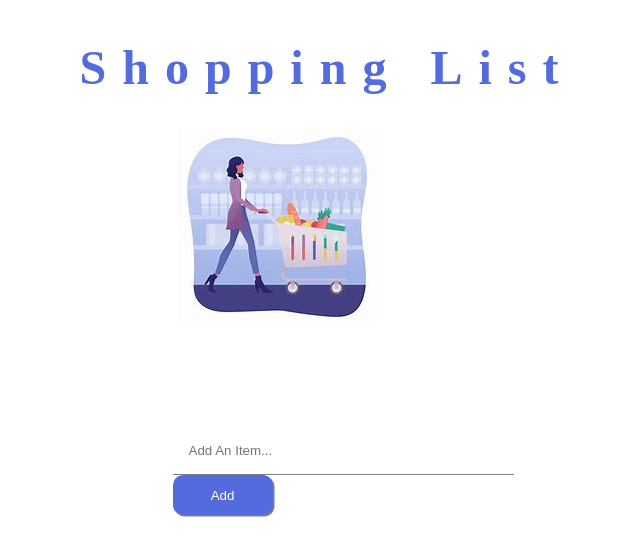
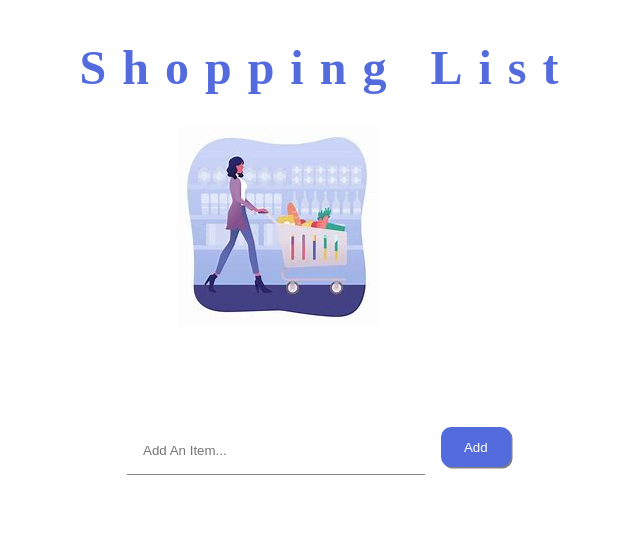
Before and after one commit to swasthik-007/Reducers-shoppinglist, a React (Vite) app: page / in a window 1280 px wide. Shown: the top 556 px of the page, without its empty margins (313-953 px from the left). Built offline with nearby package versions, Linux system fonts and the light colour scheme.

Commit message:
Segregated dispatch and state in context

```diff
--- a/src/components/InputItem/InputItem.jsx
+++ b/src/components/InputItem/InputItem.jsx
@@ -2,31 +2,47 @@
 import './InputItem.css';
 import 'react-toastify/dist/ReactToastify.css';
 
+// Context import
+import { ShoppingDispatchContext } from '../../providers/ShoppingContext';
+
 // utils import
 import { showSuccess } from '../../utils/showToasts';
-import { useState } from 'react';
+import { useForm } from 'react-hook-form';
+import { useContext } from 'react';
 
-function InputItem({ addItem }) {
+function InputItem() {
 
-    const [itemName, setItemName] = useState('');
+    const { register, handleSubmit, formState: { errors } } = useForm();
+
+    const dispatch = useContext(ShoppingDispatchContext);
+
+    const handleFormSubmission = (data) => {
+        dispatch({
+            type: 'add_item',
+            itemName: data.item
+        })
+        showSuccess('Successfully added item');
+    }
+
     return (
         <div className="item-input-wrapper">
+            <form onSubmit={handleSubmit(handleFormSubmission)}>
                 <input
                     className='item-input'
                     type="text"
                     placeholder="Add An Item..."
-                value={itemName}
-                onChange={(e) => setItemName(e.target.value)}
+                    name="item"
+                    {...register("item", { required: true, minLength: 3 })}
                 />
-            <button className='add-item-button'
-                onClick={() => {
-                    addItem(itemName);
-                    setItemName('');
-                    showSuccess('Successfully added item')
-                }}
-            >
+                <button className='add-item-button'>
                     Add
                 </button>
+                <div>
+                    {errors.item && errors.item.type == 'required' && <p>Item is missing </p>}
+                    {errors.item && errors.item.type == 'minLength' && <p>Item name cannot be less than 3 </p>}
+                </div>
+            </form>
+
         </div>
     );
 }
--- a/src/components/ItemList/ItemList.jsx
+++ b/src/components/ItemList/ItemList.jsx
@@ -4,12 +4,17 @@ import './ItemList.css';
 import Item from '../Item/Item';
 import { FontAwesomeIcon } from '@fortawesome/react-fontawesome';
 import { faPlus, faMinus } from '@fortawesome/free-solid-svg-icons';
-import React from 'react';
+import React, { useContext } from 'react';
+
+// Context imports
+import { ShoppingItemsContext } from '../../providers/ShoppingContext';
 
 // utils
 import { showError } from '../../utils/showToasts';
 
-function ItemList({ shoppingItems, addQuantity, decQuantity }) {
+function ItemList({ addQuantity, decQuantity }) {
+
+    const shoppingItems = useContext(ShoppingItemsContext);
 
     return (
         <div className="shopping-items-wrapper">
@@ -31,7 +36,6 @@ function ItemList({ shoppingItems, addQuantity, decQuantity }) {
                                 onClick={() => {
                                     if(item.quantity == 1) showError(`${item.name} removed from the list`)
                                     decQuantity(item.id)
-
                                 }}
                             >
                                 <FontAwesomeIcon icon={faMinus} />
@@ -43,5 +47,4 @@ function ItemList({ shoppingItems, addQuantity, decQuantity }) {
         </div>
     )
 }
-
 export default React.memo(ItemList);
--- a/src/components/ShoppingList/ShoppingList.jsx
+++ b/src/components/ShoppingList/ShoppingList.jsx
@@ -1,33 +1,27 @@
 // CSS Imports
 import './ShoppingList.css';
+
+// Context imports
+import { ShoppingItemsContext, ShoppingDispatchContext } from '../../providers/ShoppingContext';
+
 // Component imports
 import Header from "../Header/Header";
 import InputItem from "../InputItem/InputItem";
 import ItemList from '../ItemList/ItemList';
 import { ToastContainer } from 'react-toastify';
 import { useReducer } from 'react';
-
 // reducer imports
 import ItemReducer from '../../reducers/itemReducer';
-
 function ShoppingList() {
 
     // const [shoppingItems, setShoppingItems] = useState([]);
     const [shoppingItems, dispatch] = useReducer(ItemReducer, []);
-    function handleAddItem(name) {
-        dispatch({
-            type: 'add_item',
-            itemName: name
-        });
-    }
-
     function handleAddQuantity(id) {
         dispatch({
             type: 'increment_item',
             itemId: id
         })
     }
-
     function handleDecQuantity(id) {
         dispatch({
             type: 'decrement_item',
@@ -37,18 +31,19 @@ function ShoppingList() {
 
     return (
         <>
+            <ShoppingItemsContext.Provider value={shoppingItems}>
+                <ShoppingDispatchContext.Provider value={dispatch}>
                     <Header />
                     <ToastContainer />
                     <div className="current-shopping-list">
-                <InputItem
-                    addItem={handleAddItem}
-                />
+                        <InputItem/>
                         <ItemList
-                    shoppingItems={shoppingItems}
                             addQuantity={handleAddQuantity}
                             decQuantity={handleDecQuantity}
                         />
                     </div>
+                </ShoppingDispatchContext.Provider>
+            </ShoppingItemsContext.Provider>
         </>
     )
 }
--- a/src/providers/ShoppingContext.js
+++ b/src/providers/ShoppingContext.js
@@ -0,0 +1,5 @@
+
+import { createContext } from "react";
+
+export const ShoppingItemsContext = createContext(null);
+export const ShoppingDispatchContext = createContext(null);
```
Lines whose indentation alone changed are shown as unchanged.
